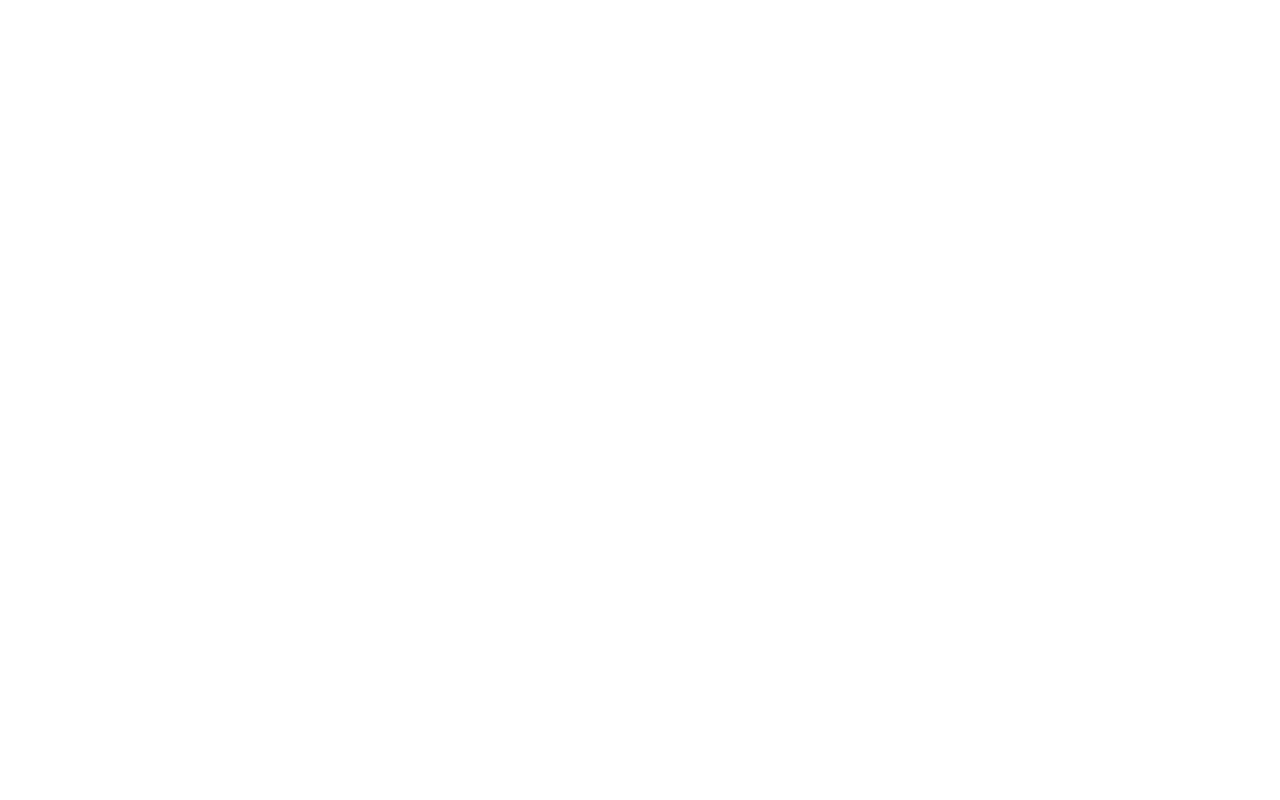
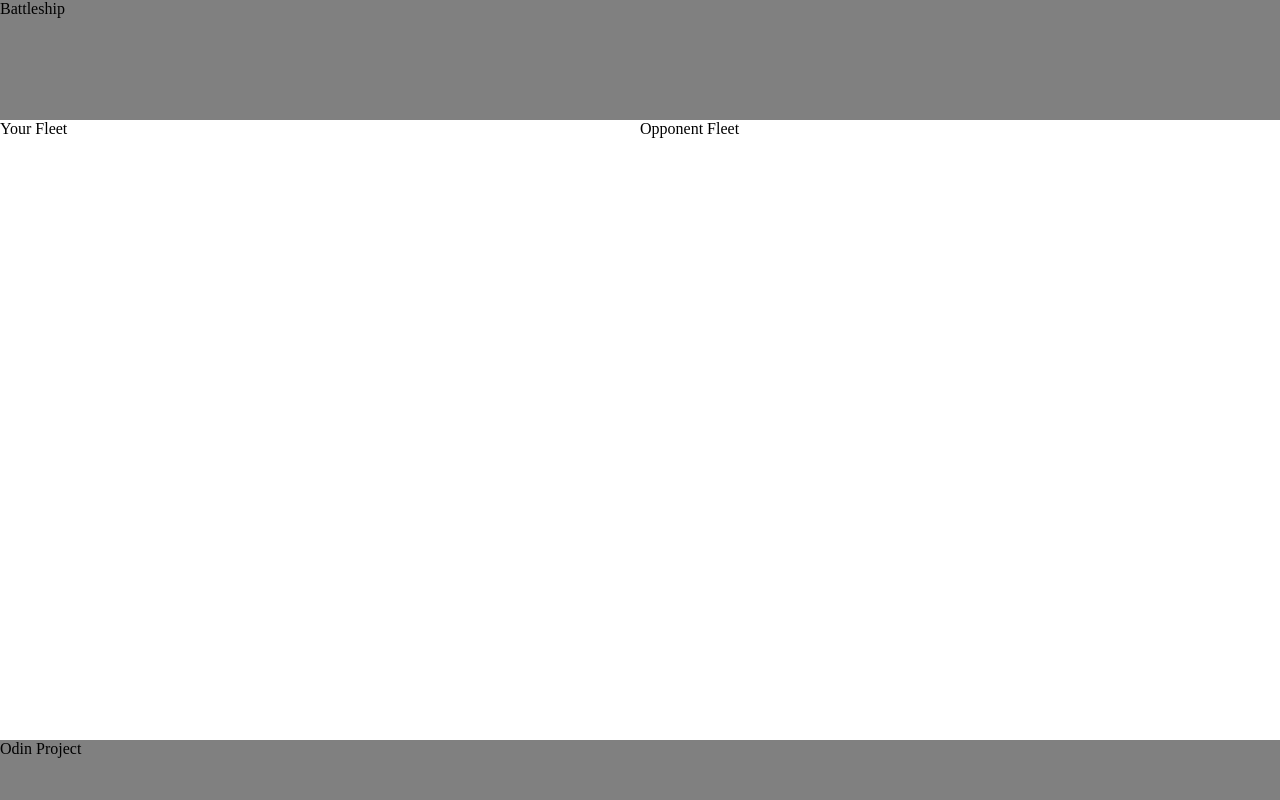
Before and after one commit to goncaloramos11/battle-ship, a website built with webpack: page src/template.html in a window 1280 px wide. Built offline with nearby package versions, Linux system fonts and the light colour scheme.

Commit message:
Add very basic html and css structure

```diff
--- a/src/index.js
+++ b/src/index.js
@@ -0,0 +1 @@
+import "./style/structure.css";
--- /dev/null
+++ b/src/style/structure.css
@@ -0,0 +1,24 @@
+* {
+  padding: 0;
+  margin: 0;
+  box-sizing: border-box;
+}
+
+.container {
+  display: grid;
+  grid-template-rows: 120px 1fr 60px;
+  height: 100vh;
+}
+
+.header {
+  background-color: gray;
+}
+
+.content {
+  display: grid;
+  grid-template-columns: 1fr 1fr;
+}
+
+.footer {
+  background-color: gray;
+}
--- a/src/sum.js
+++ /dev/null
@@ -1 +0,0 @@
-export const sum = (a, b) => a + b;
--- a/src/template.html
+++ b/src/template.html
@@ -5,5 +5,23 @@
     <meta name="viewport" content="width=device-width, initial-scale=1.0" />
     <title>Document</title>
   </head>
-  <body></body>
+  <body>
+    <div class="container">
+      <div class="header">Battleship</div>
+
+      <div class="content">
+        <div class="fleet">
+          <div class="title">Your Fleet</div>
+          <div class="board"></div>
+        </div>
+
+        <div class="fleet">
+          <div class="title">Opponent Fleet</div>
+          <div class="board"></div>
+        </div>
+      </div>
+
+      <div class="footer">Odin Project</div>
+    </div>
+  </body>
 </html>
```
Also changed, not shown: src/sum.test.js (deleted, +0 -5 lines).
